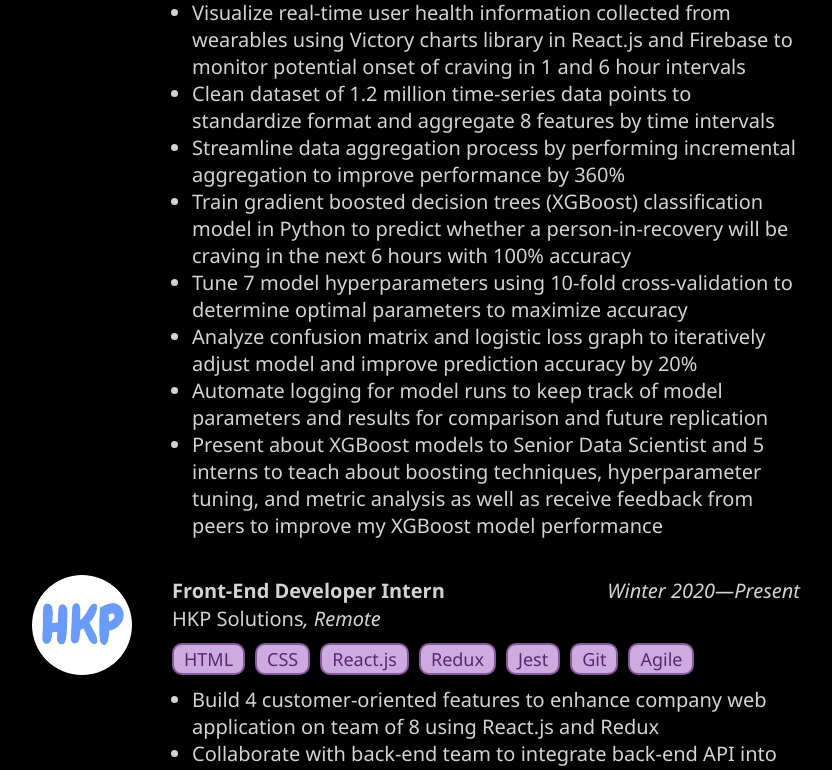
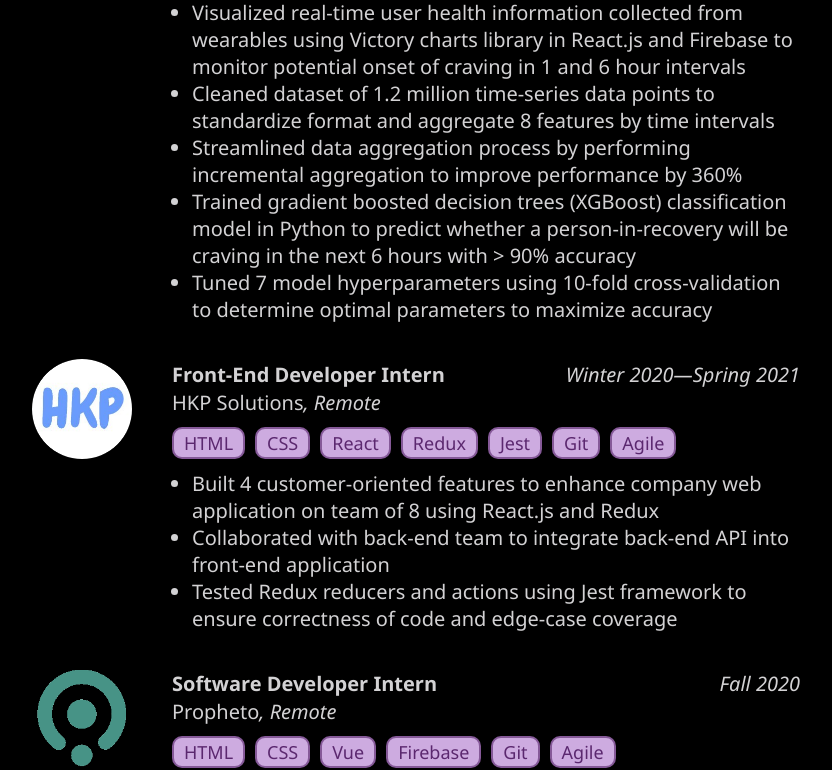
Before and after one commit to AmyWeitzman/me, a React (Create React App) app: page /resume in a window 1280 px wide. Shown: the part 883-1653 px from the top of the page, without its empty margins (224-1056 px from the left). Built offline with nearby package versions, Linux system fonts and the light colour scheme.

Commit message:
update skills and experience

```diff
--- a/src/components/Resume.js
+++ b/src/components/Resume.js
@@ -14,6 +14,7 @@
 import dia_logo from '../images/dia_logo.png';
 import siemens_logo from '../images/siemens_logo.png';
 import awt from '../images/awt.png';
+import rtc from '../images/rtc_outline.png';
 import smart from '../images/smart.png';
 import chp from '../images/chp.PNG';
 import linkedin from '../images/linkedin.png';
@@ -39,19 +40,16 @@
         jobTitle: "Software Development and Data Science Intern",
         companyName: "Behaivior",
         location: "Remote",
-        years: "Winter 2020—Present",
+        years: "Winter 2020—Spring 2021",
         skills: ["React", "Redux", "TypeScript", "Firebase", "Figma", "Python", "ML", "Git", "Agile"],
         tasks: [
-            "Streamline daily survey process by designing and implementing custom survey component using Figma, TypeScript, React.js, Redux, Firebase yielding 3x better response rate and improving data collection efficiency by 50%",
-            "Compose event-driven Firebase Cloud Function to automatically send email alerts to care provider when person-in-recovery indicates need for assistance, saving company 10 man-hours per week",
-            "Visualize real-time user health information collected from wearables using Victory charts library in React.js and Firebase to monitor potential onset of craving in 1 and 6 hour intervals",
-            "Clean dataset of 1.2 million time-series data points to standardize format and aggregate 8 features by time intervals",
-            "Streamline data aggregation process by performing incremental aggregation to improve performance by 360%",
-            "Train gradient boosted decision trees (XGBoost) classification model in Python to predict whether a person-in-recovery will be craving in the next 6 hours with 100% accuracy",
-            "Tune 7 model hyperparameters using 10-fold cross-validation to determine optimal parameters to maximize accuracy",
-            "Analyze confusion matrix and logistic loss graph to iteratively adjust model and improve prediction accuracy by 20%",
-            "Automate logging for model runs to keep track of model parameters and results for comparison and future replication",
-            "Present about XGBoost models to Senior Data Scientist and 5 interns to teach about boosting techniques, hyperparameter tuning, and metric analysis as well as receive feedback from peers to improve my XGBoost model performance"
+            "Streamlined daily survey process by designing and implementing custom survey component using Figma, TypeScript, React.js, Redux, Firebase yielding 3x better response rate and improving data collection efficiency by 50%",
+            "Composed event-driven Firebase Cloud Function to automatically send email alerts to care provider when person-in-recovery indicates need for assistance, saving company 10 man-hours per week",
+            "Visualized real-time user health information collected from wearables using Victory charts library in React.js and Firebase to monitor potential onset of craving in 1 and 6 hour intervals",
+            "Cleaned dataset of 1.2 million time-series data points to standardize format and aggregate 8 features by time intervals",
+            "Streamlined data aggregation process by performing incremental aggregation to improve performance by 360%",
+            "Trained gradient boosted decision trees (XGBoost) classification model in Python to predict whether a person-in-recovery will be craving in the next 6 hours with > 90% accuracy",
+            "Tuned 7 model hyperparameters using 10-fold cross-validation to determine optimal parameters to maximize accuracy"
         ],
         logo: behaivior_logo
     },
@@ -59,12 +57,12 @@
         jobTitle: "Front-End Developer Intern",
         companyName: "HKP Solutions",
         location: "Remote",
-        years: "Winter 2020—Present",
-        skills: ["HTML", "CSS", "React.js", "Redux", "Jest", "Git", "Agile"],
+        years: "Winter 2020—Spring 2021",
+        skills: ["HTML", "CSS", "React", "Redux", "Jest", "Git", "Agile"],
         tasks: [
-            "Build 4 customer-oriented features to enhance company web application on team of 8 using React.js and Redux",
-            "Collaborate with back-end team to integrate back-end API into front-end application",
-            "Test Redux reducers and actions using Jest framework to ensure correctness of code and edge-case coverage"
+            "Built 4 customer-oriented features to enhance company web application on team of 8 using React.js and Redux",
+            "Collaborated with back-end team to integrate back-end API into front-end application",
+            "Tested Redux reducers and actions using Jest framework to ensure correctness of code and edge-case coverage"
         ],
         logo: hkp_logo
     },
@@ -73,7 +71,7 @@
         companyName: "Propheto",
         location: "Remote",
         years: "Fall 2020",
-        skills: ["HTML", "CSS", "Vue.js", "Firebase", "Git", "Agile"],
+        skills: ["HTML", "CSS", "Vue", "Firebase", "Git", "Agile"],
         tasks: [
             "Enhanced website on team of 4 using Vue.js, Quasar, Firebase to advance data science talent platform for startup",
             "Spearheaded features such as talent search, skill ranking, profile bookmarks, password reset, profile anonymization",
@@ -100,7 +98,7 @@
         companyName: "Siemens PLM Software",
         location: "Cypress, CA",
         years: "Fall 2017—Spring 2019",
-        skills: ["Java", "HTML", "CSS", "Vue.js", "Agile"],
+        skills: ["Java", "HTML", "CSS", "Vue", "Agile"],
         tasks: [
             "Developed software bug tracking application on team of 10 using Java, HTML, CSS, Vue.js following Agile practices to maximize product lifecycle management capability of 1000+ manufacturing companies across 4 continents",
             "Troubleshooted 100+ technical issues on support team of 6 spanning 3 time zones to assist millions of customers",
@@ -129,10 +127,11 @@
         skill2: 'React.js',
         level2: 5
     },
+
     {
-        skill1: 'Vue.js',
-        level1: 4,
-        skill2: 'Git',
+        skill1: 'Git',
+        level1: 5,
+        skill2: 'Vue.js',
         level2: 4
     },
     {
@@ -142,8 +141,14 @@
         level2: 4
     },
     {
-        skill1: 'Node.js',
+        skill1: 'REST APIs',
         level1: 4,
+        skill2: 'Node.js',
+        level2: 4
+    },
+    {
+        skill1: 'Redux',
+        level1: 3,
         skill2: 'PostgreSQL',
         level2: 3
     },
@@ -155,9 +160,9 @@
     },
     {
         skill1: 'TypeScript',
-        level1: 2,
+        level1: 3,
         skill2: 'Tableau',
-        level2: 1
+        level2: 2
     },
     {
         skill1: 'MongoDB',
@@ -193,11 +198,11 @@
         level: 5
     },
     {
-        skill: 'Vue.js',
-        level: 4
+        skill: 'Git',
+        level: 5
     },
     {
-        skill: 'Git',
+        skill: 'Vue.js',
         level: 4
     },
     {
@@ -209,8 +214,16 @@
         level: 4
     },
     {
+        skill: 'REST APIs',
+        level: 4
+    },
+    {
         skill: 'Node.js',
         level: 4
+    },
+    {
+        skill: 'Redux',
+        level: 3
     },
     {
         skill: 'PostgreSQL',
@@ -226,11 +239,11 @@
     },
     {
         skill: 'TypeScript',
-        level: 2
+        level: 3
     },
     {
         skill: 'Tableau',
-        level: 1
+        level: 2
     },
     {
         skill: 'MongoDB',
@@ -260,6 +273,15 @@
         skills: [],
         tasks: [],
         logo: smart
+    },
+    {
+        jobTitle: "Rewriting the Code Fellow",
+        companyName: "Rewriting the Code",
+        location: "",
+        years: "2018—Present",
+        skills: [],
+        tasks: [],
+        logo: rtc
     },
     {
         jobTitle: "Campuswide Honors Collegium",
```
